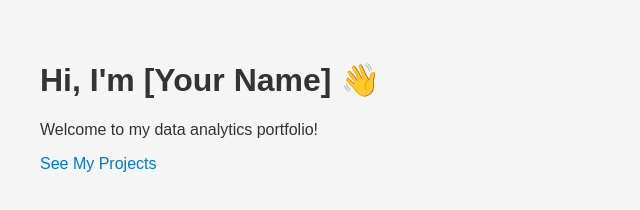
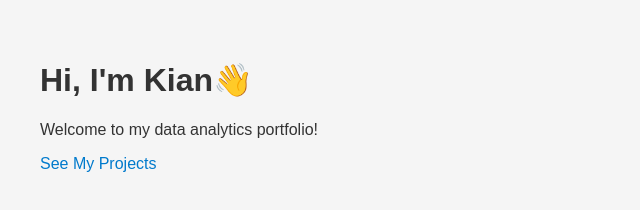
Before and after one commit to kianshahi/kianshahi.github.io, a plain HTML site: page index.html in a window 1280 px wide. Shown: the whole page, without its empty margins (0-640 px from the left). Drawn offline with Linux system fonts and the light colour scheme.

Commit message:
Update index.html

```diff
--- a/index.html
+++ b/index.html
@@ -2,11 +2,11 @@
 <html lang="en">
 <head>
   <meta charset="UTF-8">
-  <title>Your Name | Data Analyst</title>
+  <title>Kian Shahi | Business Analyst</title>
   <link rel="stylesheet" href="style.css">
 </head>
 <body>
-  <h1>Hi, I'm [Your Name] 👋</h1>
+  <h1>Hi, I'm Kian👋</h1>
   <p>Welcome to my data analytics portfolio!</p>
   <a href="projects.html">See My Projects</a>
 </body>
```
